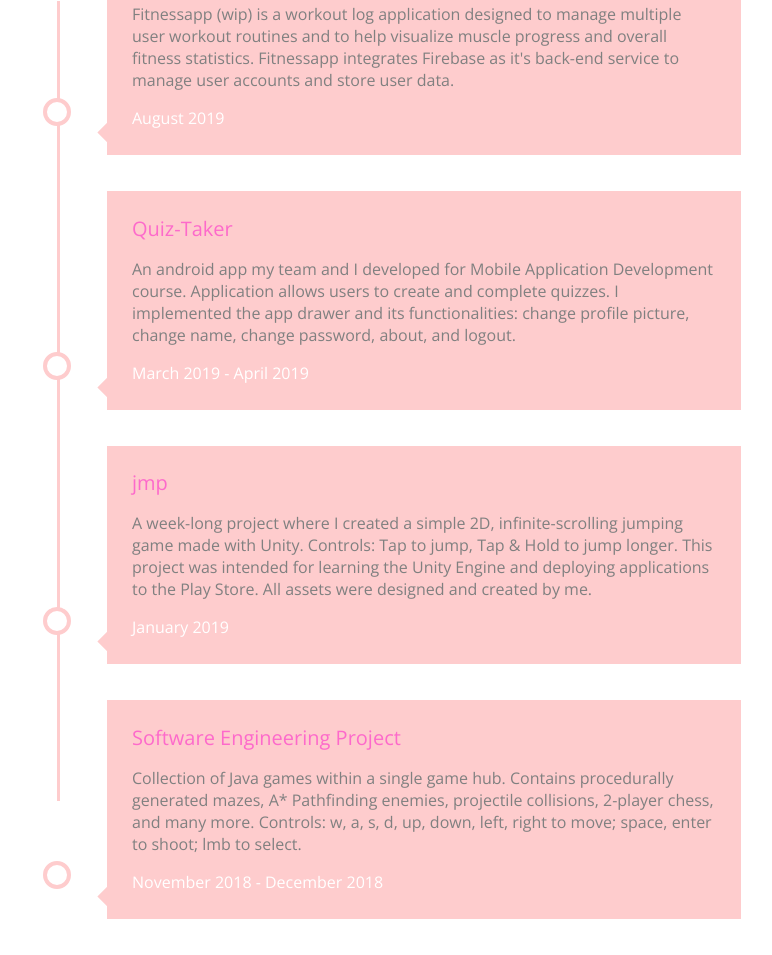
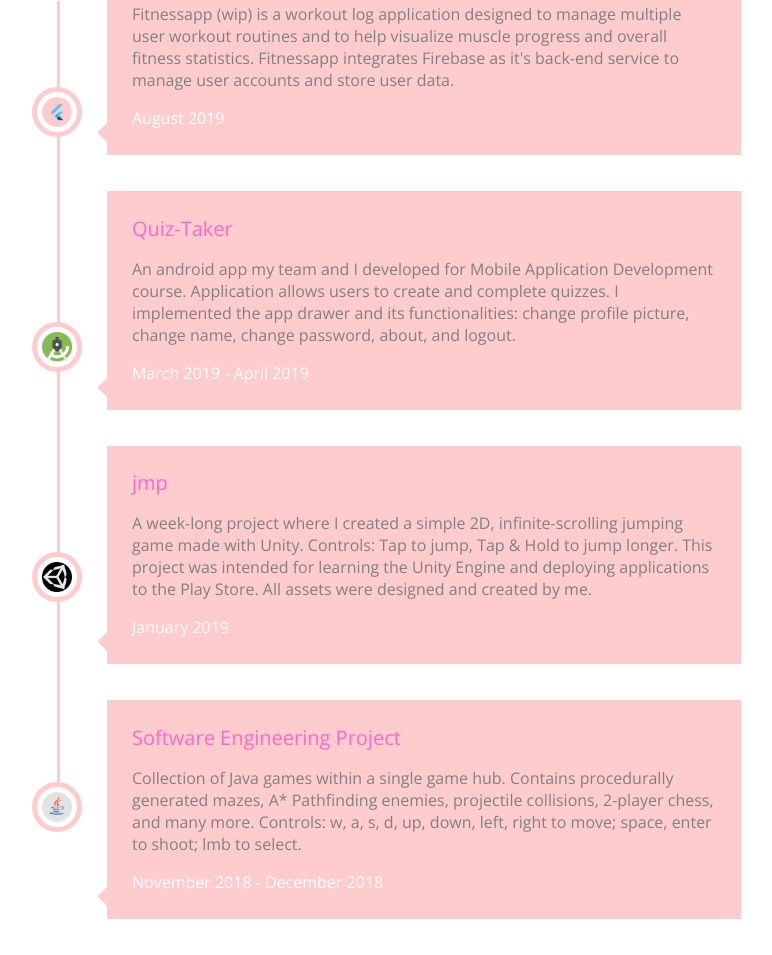
Before and after one commit to Kurt-Tito/kurt-tito.github.io, a plain HTML site: page index.html in a window 1280 px wide. Shown: the part 1334-2289 px from the top of the page, without its empty margins (505-1277 px from the left). Drawn offline with nearby package versions, Linux system fonts and the light colour scheme.

Commit message:
added tools icon and changed scrollTop values

```diff
--- a/index.html
+++ b/index.html
@@ -65,6 +65,7 @@
             </div>
             <h1 id="projectTitle">Projects</h1><img id="projectIcon" class="projectDivider" src="images/roundcode.png">
             <div class="projectTimeline">
+                <img id="flutterIC" src="images/flutter_75.png">
                 <div class="container left">
                     <div class="content">
                         <h1>fitnessapp</h1>
@@ -75,6 +76,7 @@
                         <p class="date">August 2019</p>
                     </div>
                 </div>
+                <img id="androidIC" src="images/androidstudio_75.png">
                 <div class="container left">
                     <div class="content">
                         <h1>Quiz-Taker</h1>
@@ -84,6 +86,7 @@
                         <p class="date">March 2019 - April 2019</p>
                     </div>
                 </div>
+                <img id="unityIC" src="images/unity_75.png">
                 <div class="container">
                     <div class="content">
                         <h1>jmp</h1>
@@ -95,6 +98,7 @@
                         <p class="date">January 2019</p>
                      </div>
                 </div>
+                <img id="javaIC" src="images/java2_75.png">
                 <div class="container">
                         <div class="content">
                             <h1>Software Engineering Project</h1>
@@ -133,12 +137,12 @@
         });
         $(document).scroll(function() {
             var y = $(this).scrollTop();
-            if (y >= 0 && y <= 800) {
+            if (y >= 0 && y <= 600) {
                 $('#section1').addClass('changeColor');
                 $('#section2').removeClass('changeColor');
                 $('#section3').removeClass('changeColor');
             }
-            else if (y > 800) {
+            else if (y > 600) {
                 $('#section1').removeClass('changeColor');
                 $('#section2').addClass('changeColor');
                 $('#section3').removeClass('changeColor');
@@ -150,7 +154,7 @@
 
             if (y > 200) {
                 document.getElementById("projectTitle").style.display = "block";
-                document.getElementById("projectTitle").style.animation = "1.5s fadeleft";
+                document.getElementById("projectTitle").style.animation = "2s slidein-right";
                 $("#projectIcon").delay().fadeIn(2500);
             }
 
--- a/styles/content.css
+++ b/styles/content.css
@@ -21,7 +21,7 @@
 @keyframes slidein-right {
     0% {
         opacity: 0;
-        transform: translateX(100%);
+        transform: translateX(50%);
     }
     100% {
         opacity: 1;
@@ -116,15 +116,53 @@ h1 {
     border-color: transparent #fecccd transparent transparent;
     transform: translateX(-0.8em) translateY(-125%);
 }
-.container::before {
+/* tool icon before the container */
+/* .container::before {
     content: "";
     position: absolute;
     width: 20px; height: 20px;
-    background: white;
+    background: transparent;
     border: 4px solid #fecccd;
     border-radius: 50%;
     transform: translate(-4rem, 575%);
+} */
+
+#flutterIC {
+    width: 40px; height: 40px;
+    position: absolute;
+    left: -75px; top: 150px;
+    border-radius: 50%;
+    border: 5px solid #fecccd;
+    background: white;
 }
+
+#androidIC {
+    width: 40px; height: 40px;
+    position: absolute;
+    left: -75px; top: 385px;
+    border-radius: 50%;
+    border: 5px solid #fecccd;
+    background: white;
+}
+
+#unityIC {
+    width: 40px; height: 40px;
+    position: absolute;
+    left: -75px; top: 615px;
+    border-radius: 50%;
+    border: 5px solid #fecccd;
+    background: white;
+}
+
+#javaIC {
+    width: 40px; height: 40px;
+    position: absolute;
+    left: -75px; top: 845px;
+    border-radius: 50%;
+    border: 5px solid #fecccd;
+    background: white;
+}
+
 .content {
     padding: 10px 25px;
 }
```
Also changed, not shown: images/androidstudio_75.png (added), images/flutter_75.png (added), images/java2_75.png (added), images/java_75.png (added), images/project.png (deleted), images/script.png (deleted), images/unity_75.png (added).
